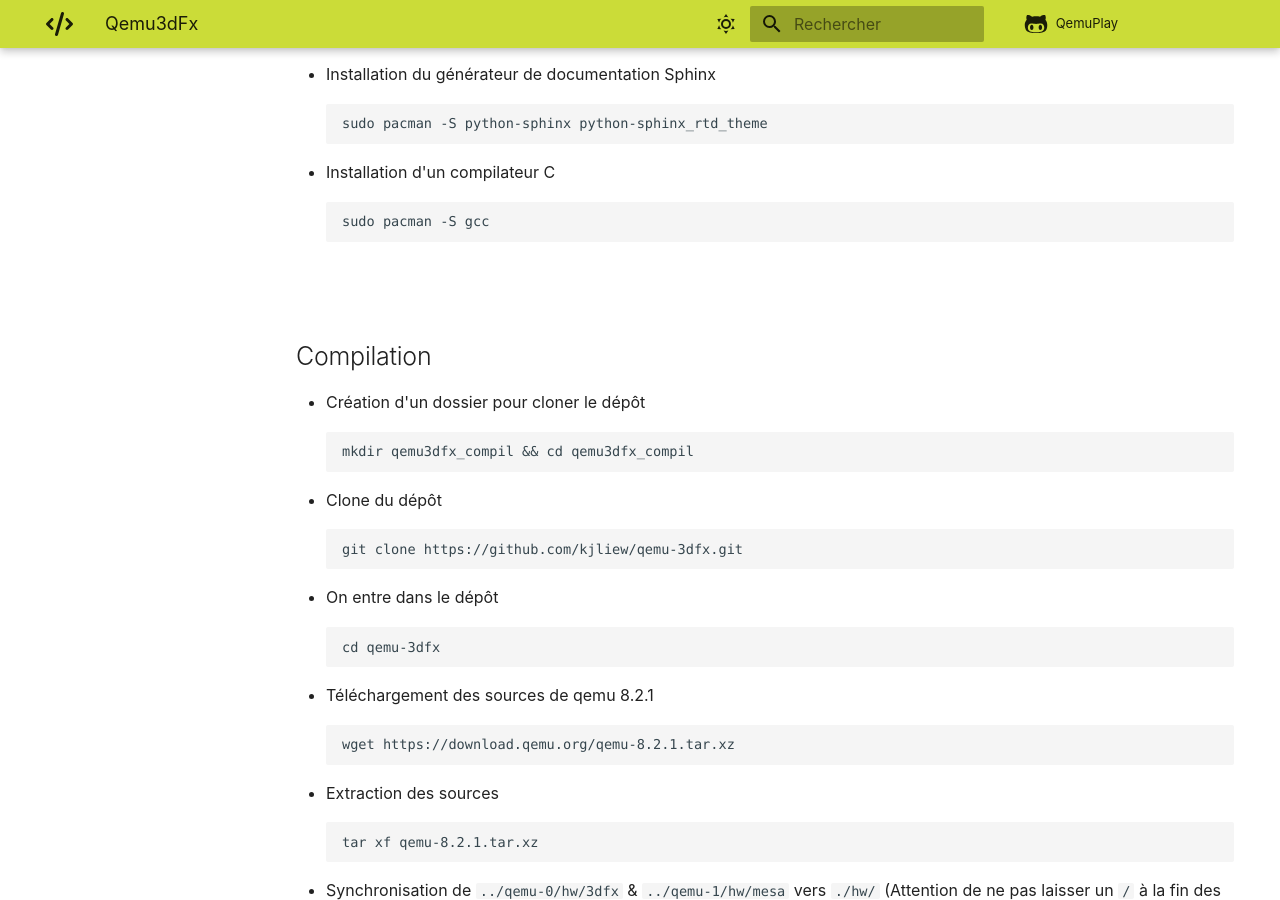
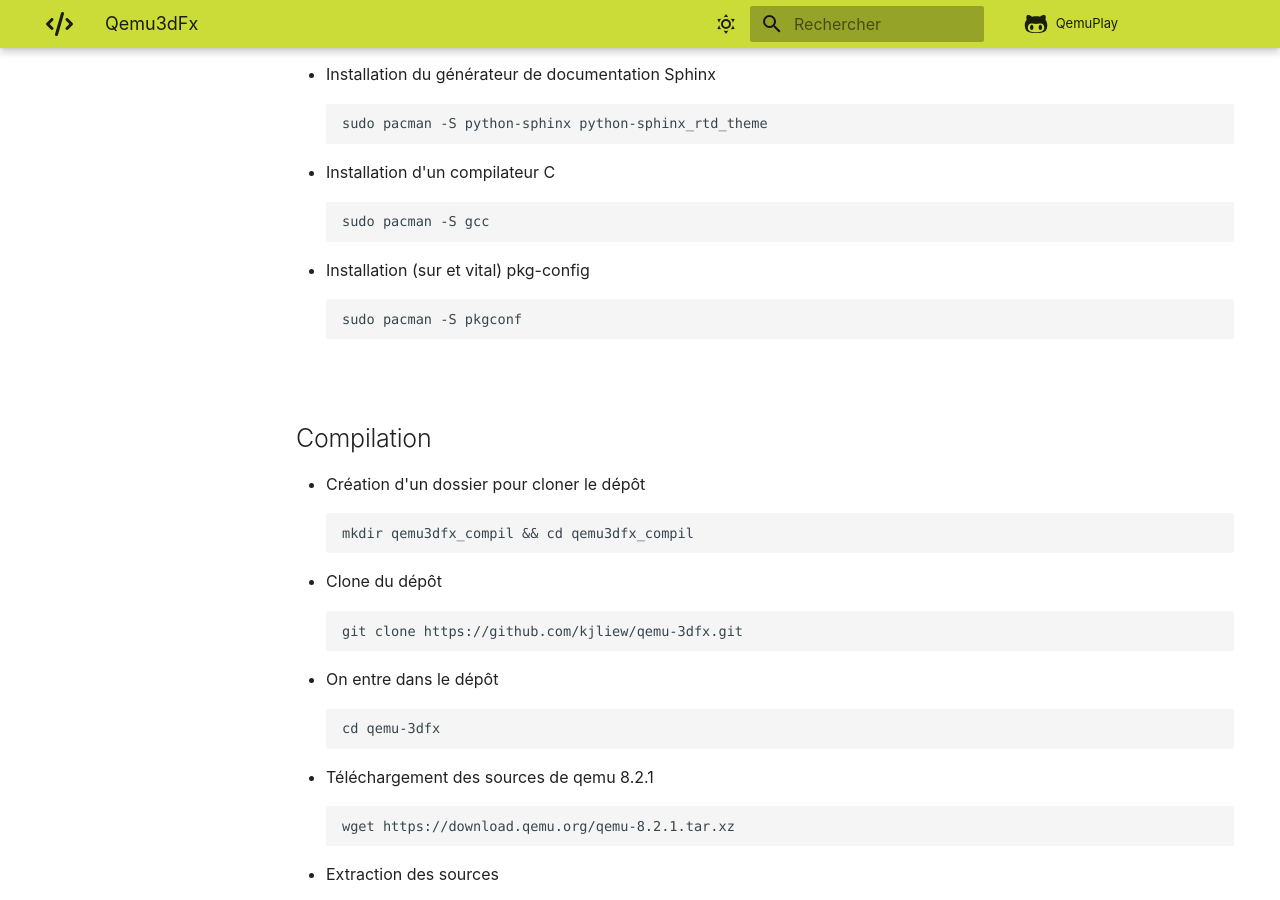
Before and after one commit to daerlnaxe/QemuPlay, an MkDocs documentation site: the page built from docs/90-developpement/Qemu3dFx.md, in a window 1280 px wide and 900 px high, scrolled down 474 px. Built offline with MkDocs 1.6.1 and Material for MkDocs 9.7.7, drawn with Linux system fonts in a browser that asks for light colours; comment, search, counter and statistics services are not loaded.

Commit message:
Update Qemu3dFx.md

````diff
--- a/docs/90-developpement/Qemu3dFx.md
+++ b/docs/90-developpement/Qemu3dFx.md
@@ -17,7 +17,10 @@ sudo pacman -S python-sphinx python-sphinx_rtd_theme
 ```
 sudo pacman -S gcc
 ```
-
+- Installation (sur et vital) pkg-config
+```
+sudo pacman -S pkgconf
+```
 <br>
 
 ## Compilation
````
